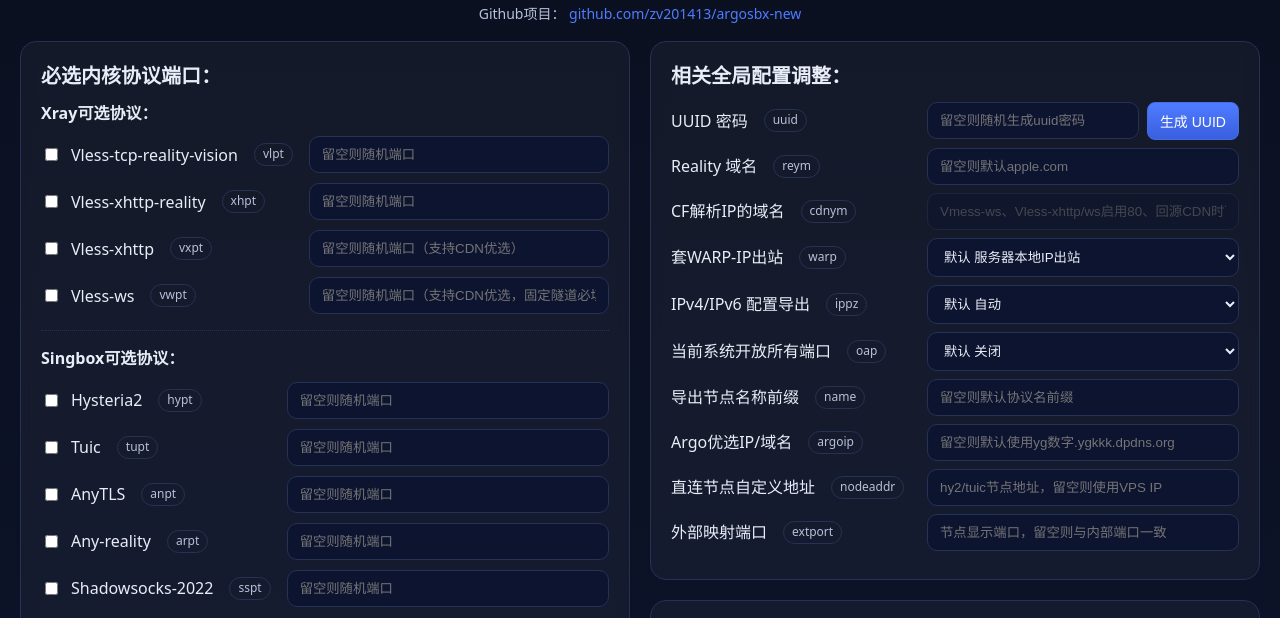
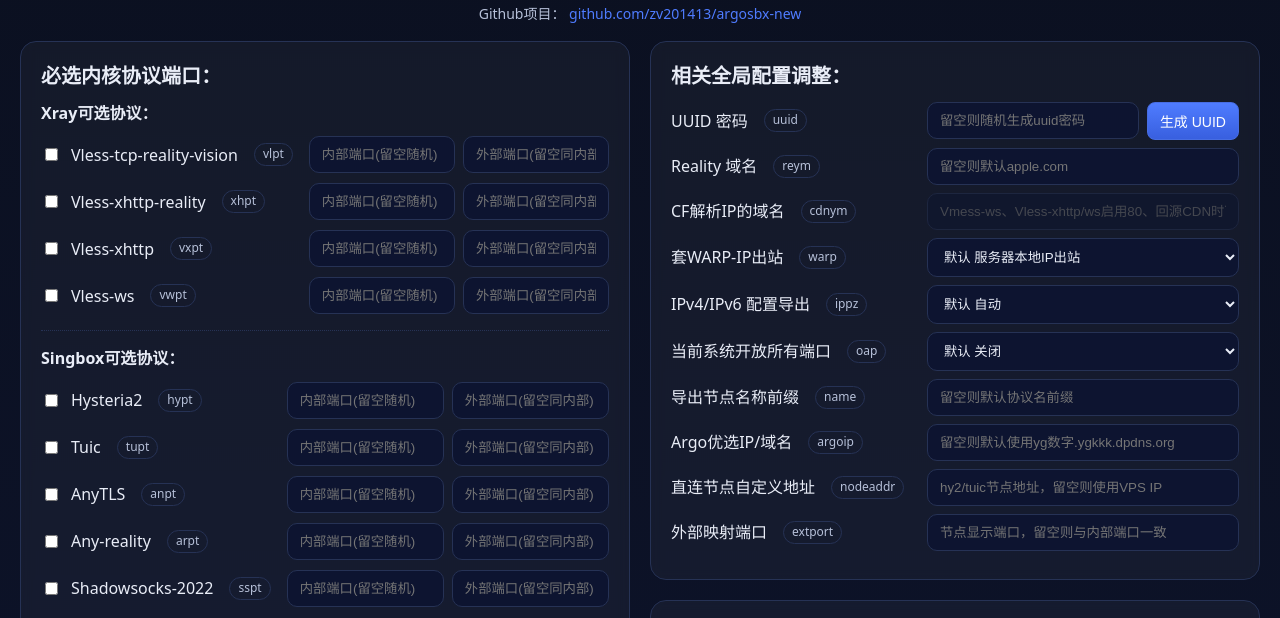
Before and after one commit to zv201413/argosbx-new, a plain HTML site: page index.html in a window 1280 px wide. Shown: the part 110-728 px from the top of the page. Drawn offline with Linux system fonts and the light colour scheme.

Commit message:
feat: 为每个协议添加独立的内部端口和外部端口输入框

```diff
--- a/index.html
+++ b/index.html
@@ -162,6 +162,20 @@
       grid-template-columns: auto 1fr;
       gap: 10px 16px;
       align-items: center;
+    }
+    .port-inputs {
+      display: flex;
+      gap: 8px;
+    }
+    .port-inputs input {
+      flex: 1;
+      min-width: 0;
+    }
+    .port-inputs input:first-child {
+      flex: 1;
+    }
+    .port-inputs input:last-child {
+      flex: 1;
     }
     .protocol-grid .protocol-item {
       margin: 0;
@@ -396,27 +410,27 @@
         <div class="protocol-group separator">
           <h3>Xray可选协议：</h3>
           <div class="protocol-grid">
-            <label><input type="checkbox" data-proto="vlpt"> Vless-tcp-reality-vision <span class="pill">vlpt</span></label><input type="text" placeholder="留空则随机端口" data-port="vlpt">
-            <label><input type="checkbox" data-proto="xhpt"> Vless-xhttp-reality <span class="pill">xhpt</span></label><input type="text" placeholder="留空则随机端口" data-port="xhpt">
-            <label><input type="checkbox" data-proto="vxpt"> Vless-xhttp <span class="pill">vxpt</span></label><input type="text" placeholder="留空则随机端口（支持CDN优选）" data-port="vxpt">
-            <label><input type="checkbox" data-proto="vwpt"> Vless-ws <span class="pill">vwpt</span></label><input type="text" placeholder="留空则随机端口（支持CDN优选，固定隧道必填URL端口）" data-port="vwpt">
+            <label><input type="checkbox" data-proto="vlpt"> Vless-tcp-reality-vision <span class="pill">vlpt</span></label><div class="port-inputs"><input type="text" placeholder="内部端口(留空随机)" data-port="vlpt"><input type="text" placeholder="外部端口(留空同内部)" data-extport="vlpt"></div>
+            <label><input type="checkbox" data-proto="xhpt"> Vless-xhttp-reality <span class="pill">xhpt</span></label><div class="port-inputs"><input type="text" placeholder="内部端口(留空随机)" data-port="xhpt"><input type="text" placeholder="外部端口(留空同内部)" data-extport="xhpt"></div>
+            <label><input type="checkbox" data-proto="vxpt"> Vless-xhttp <span class="pill">vxpt</span></label><div class="port-inputs"><input type="text" placeholder="内部端口(留空随机)" data-port="vxpt"><input type="text" placeholder="外部端口(留空同内部)" data-extport="vxpt"></div>
+            <label><input type="checkbox" data-proto="vwpt"> Vless-ws <span class="pill">vwpt</span></label><div class="port-inputs"><input type="text" placeholder="内部端口(留空随机)" data-port="vwpt"><input type="text" placeholder="外部端口(留空同内部)" data-extport="vwpt"></div>
           </div>
         </div>
         <div class="protocol-group separator">
           <h3>Singbox可选协议：</h3>
           <div class="protocol-grid">
-            <label><input type="checkbox" data-proto="hypt"> Hysteria2 <span class="pill">hypt</span></label><input type="text" placeholder="留空则随机端口" data-port="hypt">
-            <label><input type="checkbox" data-proto="tupt"> Tuic <span class="pill">tupt</span></label><input type="text" placeholder="留空则随机端口" data-port="tupt">
-            <label><input type="checkbox" data-proto="anpt"> AnyTLS <span class="pill">anpt</span></label><input type="text" placeholder="留空则随机端口" data-port="anpt">
-            <label><input type="checkbox" data-proto="arpt"> Any-reality <span class="pill">arpt</span></label><input type="text" placeholder="留空则随机端口" data-port="arpt">
-            <label><input type="checkbox" data-proto="sspt"> Shadowsocks-2022 <span class="pill">sspt</span></label><input type="text" placeholder="留空则随机端口" data-port="sspt">
+            <label><input type="checkbox" data-proto="hypt"> Hysteria2 <span class="pill">hypt</span></label><div class="port-inputs"><input type="text" placeholder="内部端口(留空随机)" data-port="hypt"><input type="text" placeholder="外部端口(留空同内部)" data-extport="hypt"></div>
+            <label><input type="checkbox" data-proto="tupt"> Tuic <span class="pill">tupt</span></label><div class="port-inputs"><input type="text" placeholder="内部端口(留空随机)" data-port="tupt"><input type="text" placeholder="外部端口(留空同内部)" data-extport="tupt"></div>
+            <label><input type="checkbox" data-proto="anpt"> AnyTLS <span class="pill">anpt</span></label><div class="port-inputs"><input type="text" placeholder="内部端口(留空随机)" data-port="anpt"><input type="text" placeholder="外部端口(留空同内部)" data-extport="anpt"></div>
+            <label><input type="checkbox" data-proto="arpt"> Any-reality <span class="pill">arpt</span></label><div class="port-inputs"><input type="text" placeholder="内部端口(留空随机)" data-port="arpt"><input type="text" placeholder="外部端口(留空同内部)" data-extport="arpt"></div>
+            <label><input type="checkbox" data-proto="sspt"> Shadowsocks-2022 <span class="pill">sspt</span></label><div class="port-inputs"><input type="text" placeholder="内部端口(留空随机)" data-port="sspt"><input type="text" placeholder="外部端口(留空同内部)" data-extport="sspt"></div>
           </div>
         </div>
         <div class="protocol-group separator">
           <h3>Xray/Singbox自动分配协议：</h3>
           <div class="protocol-grid">
-            <label><input type="checkbox" data-proto="sopt"> Socks5 <span class="pill">sopt</span></label><input type="text" placeholder="留空则随机端口" data-port="sopt">
-            <label><input type="checkbox" data-proto="vmpt"> Vmess-ws <span class="pill">vmpt</span></label><input type="text" placeholder="留空则随机端口（支持CDN优选，固定隧道必填URL端口）" data-port="vmpt">
+            <label><input type="checkbox" data-proto="sopt"> Socks5 <span class="pill">sopt</span></label><div class="port-inputs"><input type="text" placeholder="内部端口(留空随机)" data-port="sopt"><input type="text" placeholder="外部端口(留空同内部)" data-extport="sopt"></div>
+            <label><input type="checkbox" data-proto="vmpt"> Vmess-ws <span class="pill">vmpt</span></label><div class="port-inputs"><input type="text" placeholder="内部端口(留空随机)" data-port="vmpt"><input type="text" placeholder="外部端口(留空同内部)" data-extport="vmpt"></div>
           </div>
         </div>
       </section>
@@ -671,13 +685,29 @@ document.getElementById('uuid').value = '';
     });
   });
 
+  document.querySelectorAll('[data-extport]').forEach(inp => {
+    inp.addEventListener('input', () => {
+      const key = inp.getAttribute('data-extport');
+      const ck = document.querySelector(`[data-proto="${key}"]`);
+      if (!ck) return;
+      if (inp.value.trim() !== '' && !ck.checked) {
+        ck.checked = true;
+      }
+      render();
+    });
+  });
+
   document.querySelectorAll('[data-proto]').forEach(ck => {
     ck.addEventListener('change', () => {
       if (!ck.checked) {
         const key = ck.getAttribute('data-proto');
         const pt = document.querySelector(`[data-port="${key}"]`);
+        const extpt = document.querySelector(`[data-extport="${key}"]`);
         if (pt) {
           pt.value = '';
+        }
+        if (extpt) {
+          extpt.value = '';
         }
       }
 
@@ -702,9 +732,12 @@ document.getElementById('uuid').value = '';
     protoKeys.forEach(k => {
       const ck = document.querySelector(`[data-proto="${k}"]`);
       const pt = document.querySelector(`[data-port="${k}"]`);
+      const extpt = document.querySelector(`[data-extport="${k}"]`);
       if (ck && ck.checked) {
         const v = (pt.value || '').trim();
+        const ev = (extpt.value || '').trim();
         m[k] = v;
+        m[k + '_ext'] = ev;
       }
     });
     optIds.forEach(id => {
```
